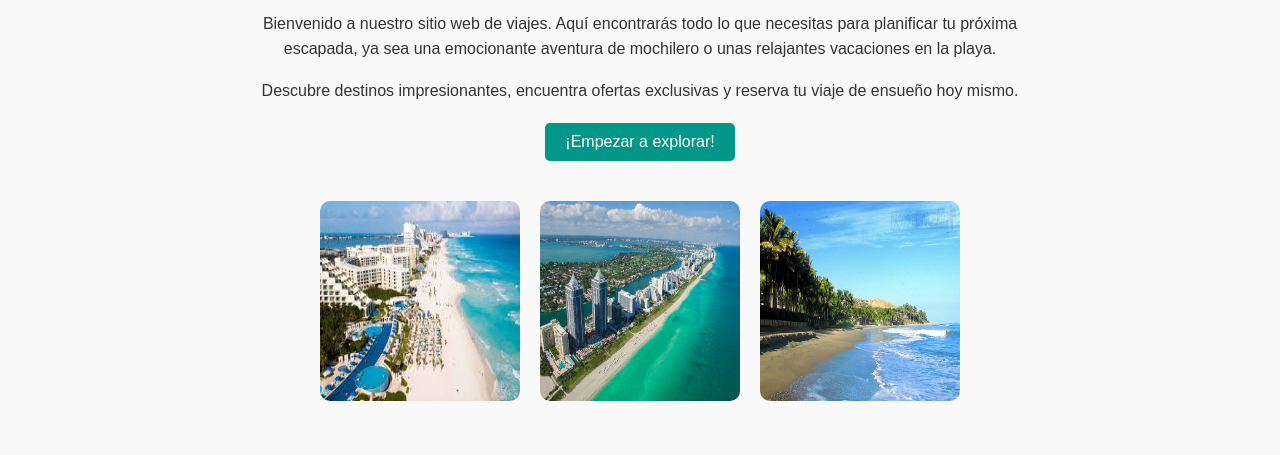
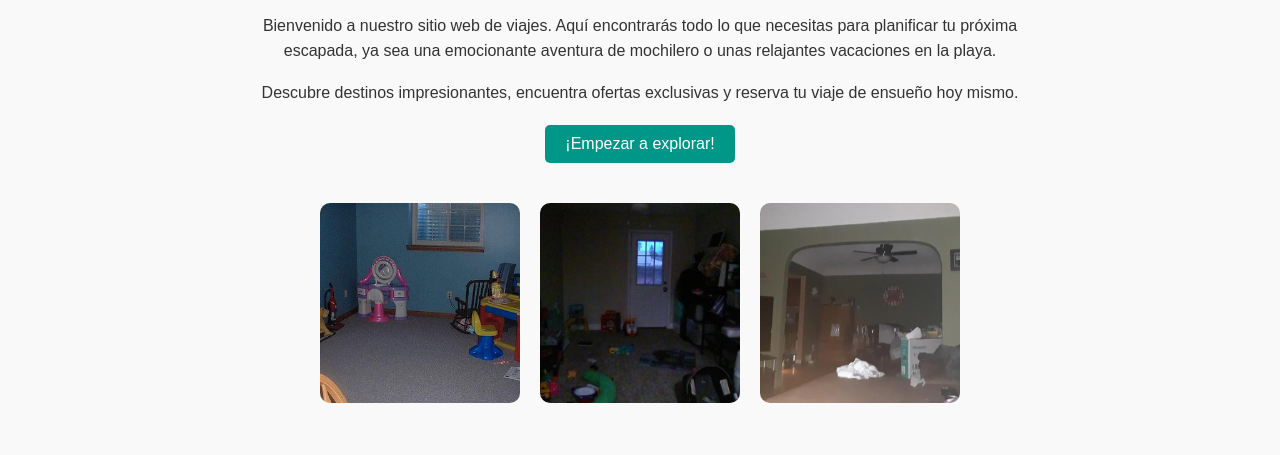
Before and after one commit to 41v420/parcial_proyecto, a plain HTML site: page index.html in a window 1280 px wide. Shown: the part 249-704 px from the top of the page. Drawn offline with Linux system fonts and the light colour scheme.

Commit message:
Actualizacion_03

```diff
--- a/index.html
+++ b/index.html
@@ -24,21 +24,15 @@
             <p>Descubre destinos impresionantes, encuentra ofertas exclusivas y reserva tu viaje de ensueño hoy mismo.</p>
             <a href="#" class="btn">¡Empezar a explorar!</a>
             <div class="image-gallery">
-                <a href="cancun.html">
-                    <img src="img/cancun.jpg" alt="Cancún" class="travel-image">
-                </a>
-                <a href="miami.html">
-                    <img src="img/miami.jpg" alt="Miami" class="travel-image">
-                </a>
-                <a href="mancora.html">
-                    <img src="img/mancora.jpg" alt="Máncora" class="travel-image">
-                </a>
+                    <img src="img/cuartouno.jpg" alt="Cancún" class="travel-image">
+                    <img src="img/cuartodos.jpg" alt="Miami" class="travel-image">
+                    <img src="img/cuartotres.jpg" alt="Máncora" class="travel-image">
             </div>
 
         </div>
     </div>
     <div class="whatsapp-bubble">
-        <a href="https://web.whatsapp.com/send/?phone=994170231&text&type=phone_number&app_absent=0" target="_blank">
+        <a href="https://web.whatsapp.com/send/?phone=998309799&text&type=phone_number&app_absent=0" target="_blank">
             <img src="img/wsp.png" alt="WhatsApp">
         </a>
     </div>
```
Also changed, not shown: contacto.html (+2 -2 lines), informacion.html (+2 -2 lines), img/cuartodos.jpg (added), img/cuartotres.jpg (added), img/cuartouno.jpg (added).
